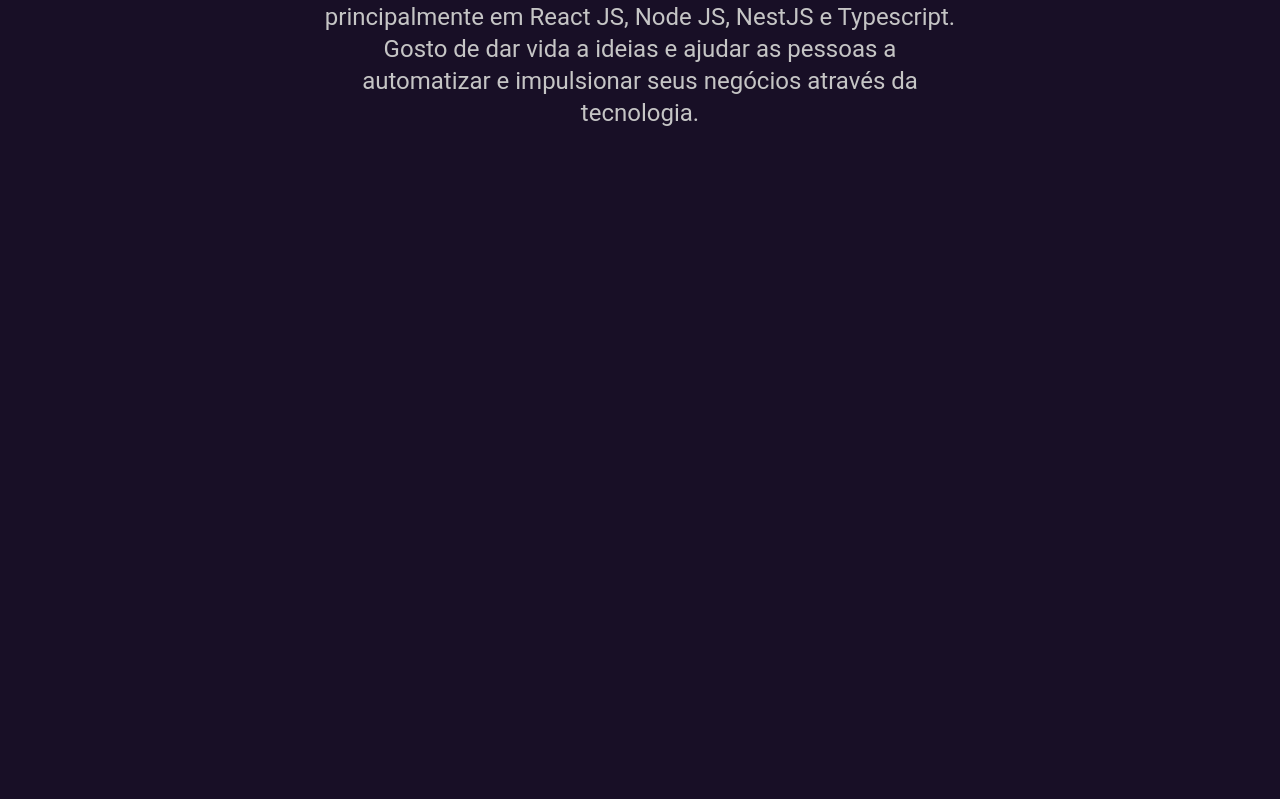
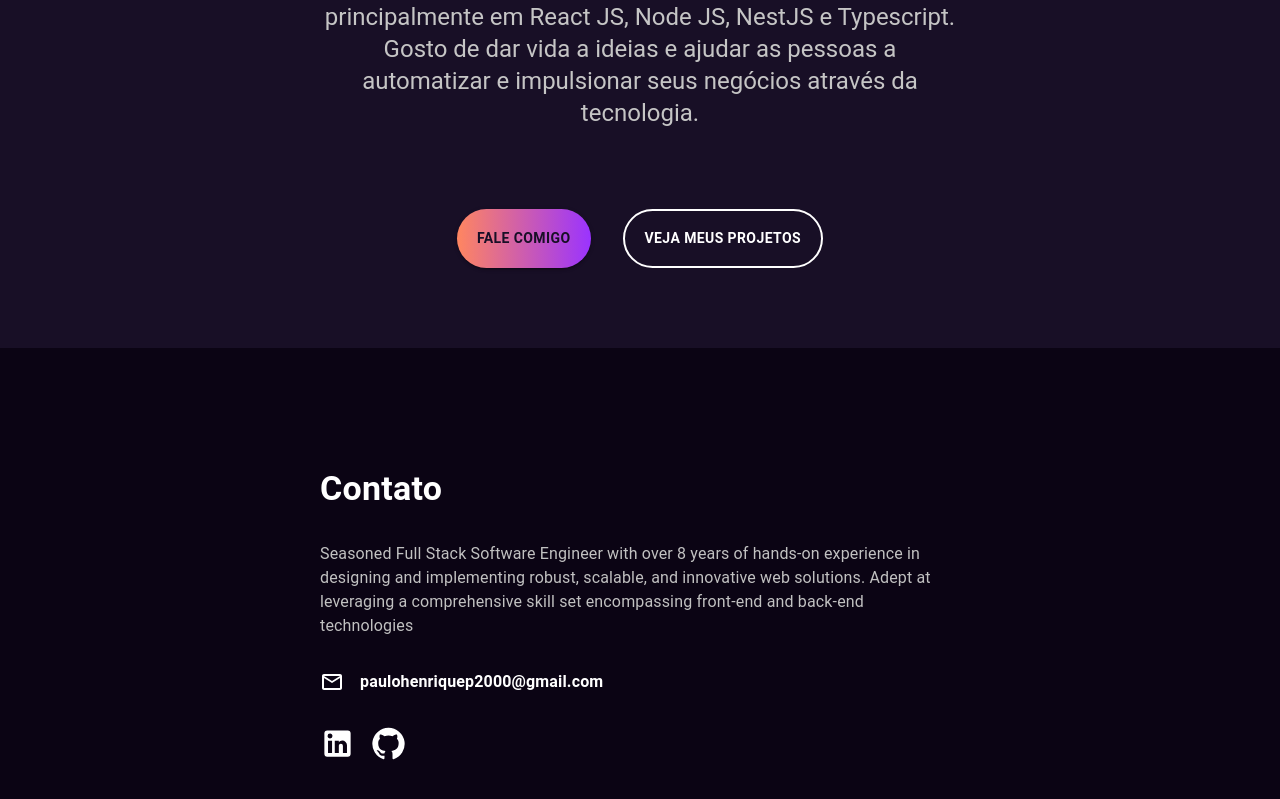
Before and after one commit to paulofreyyy/resume, a React (Vite) app: page / in a window 1280 px wide. Shown: the part 673-1472 px from the top of the page. Before the commit the page ends 802 px from the top, so only its background shows below. Built offline with nearby package versions, Linux system fonts and the light colour scheme.

Commit message:
feat: create contato component

```diff
--- a/package.json
+++ b/package.json
@@ -12,6 +12,7 @@
   "dependencies": {
     "@emotion/react": "^11.13.3",
     "@emotion/styled": "^11.13.0",
+    "@mui/icons-material": "^6.1.0",
     "@mui/material": "^6.1.0",
     "react": "^18.3.1",
     "react-dom": "^18.3.1"
--- a/src/App.tsx
+++ b/src/App.tsx
@@ -1,14 +1,14 @@
 import './App.css'
 import { Appbar } from "./components/Appbar"
+import { Contato } from './components/Contato'
 import { Sobre } from './components/Sobre'
-
 
 function App() {
     return (
         <>
             <Appbar />
             <Sobre />
-
+            <Contato />
         </>
     )
 }
--- /dev/null
+++ b/src/components/Contato.tsx
@@ -0,0 +1,58 @@
+import { Box, Typography } from '@mui/material'
+import MailOutlineIcon from '@mui/icons-material/MailOutline';
+import LinkedInIcon from '@mui/icons-material/LinkedIn';
+import GitHubIcon from '@mui/icons-material/GitHub';
+
+export function Contato() {
+    return (
+        <Box
+            bgcolor='#0B0414'
+            color='#fff'
+            display='flex'
+            justifyContent="center"
+            alignItems="center"
+            mt={10}
+        >
+            <Box width='50%' p={15}>
+                <Typography variant='h4' fontWeight={600}>
+                    Contato
+                </Typography>
+
+                <Typography variant='body1' color='#C1C1C1' my={4}>
+                    Seasoned Full Stack Software Engineer with over 8 years of hands-on experience in designing
+                    and implementing robust, scalable, and innovative web solutions. Adept at leveraging a
+                    comprehensive skill set encompassing front-end and back-end technologies
+                </Typography>
+
+                <Typography variant='body1' display='flex' gap={2} fontWeight={600}>
+                    <MailOutlineIcon /> paulohenriquep2000@gmail.com
+                </Typography>
+
+                <Box mt={4} gap={2} display='flex'>
+                    <Typography
+                        component='a'
+                        href='https://www.linkedin.com/in/paulo-pqueiroz/'
+                        target='_blank'
+                        sx={{
+                            textDecoration: "none",
+                            color: "#fff",
+                        }}
+                    >
+                        <LinkedInIcon fontSize='large' />
+                    </Typography>
+                    <Typography
+                        component='a'
+                        href='https://github.com/paulofreyyy'
+                        target='_blank'
+                        sx={{
+                            textDecoration: "none",
+                            color: "#fff",
+                        }}
+                    >
+                        <GitHubIcon fontSize='large' />
+                    </Typography>
+                </Box>
+            </Box>
+        </Box>
+    )
+}
--- a/src/components/Sobre.tsx
+++ b/src/components/Sobre.tsx
@@ -1,4 +1,4 @@
-import { Box, Typography } from "@mui/material";
+import { Box, Button, Typography } from "@mui/material";
 
 export function Sobre() {
     return (
@@ -51,6 +51,33 @@
             >
                 Sou Paulo Henrique, desenvolvedor com experiência principalmente em React JS, Node JS, NestJS e Typescript. Gosto de dar vida a ideias e ajudar as pessoas a automatizar e impulsionar seus negócios através da tecnologia.
             </Typography>
+
+            <Box display='flex' gap={4}>
+                <Button
+                    variant="contained"
+                    sx={{
+                        background: 'linear-gradient(90deg, #FF8660, #9A33FF)',
+                        color: '#180F26',
+                        fontWeight: 'bold',
+                        padding: '15px 20px',
+                        borderRadius: 10
+                    }}
+                >
+                    Fale comigo
+                </Button>
+                <Button
+                    variant="outlined"
+                    sx={{
+                        fontWeight: 'bold',
+                        padding: '15px 20px',
+                        borderRadius: 10,
+                        border: "2px solid white",
+                        color: 'white'
+                    }}
+                >
+                    Veja meus projetos
+                </Button>
+            </Box>
         </Box>
     )
 }
```
Also changed, not shown: 1 other file (tests, documents, lock files or other folders).
